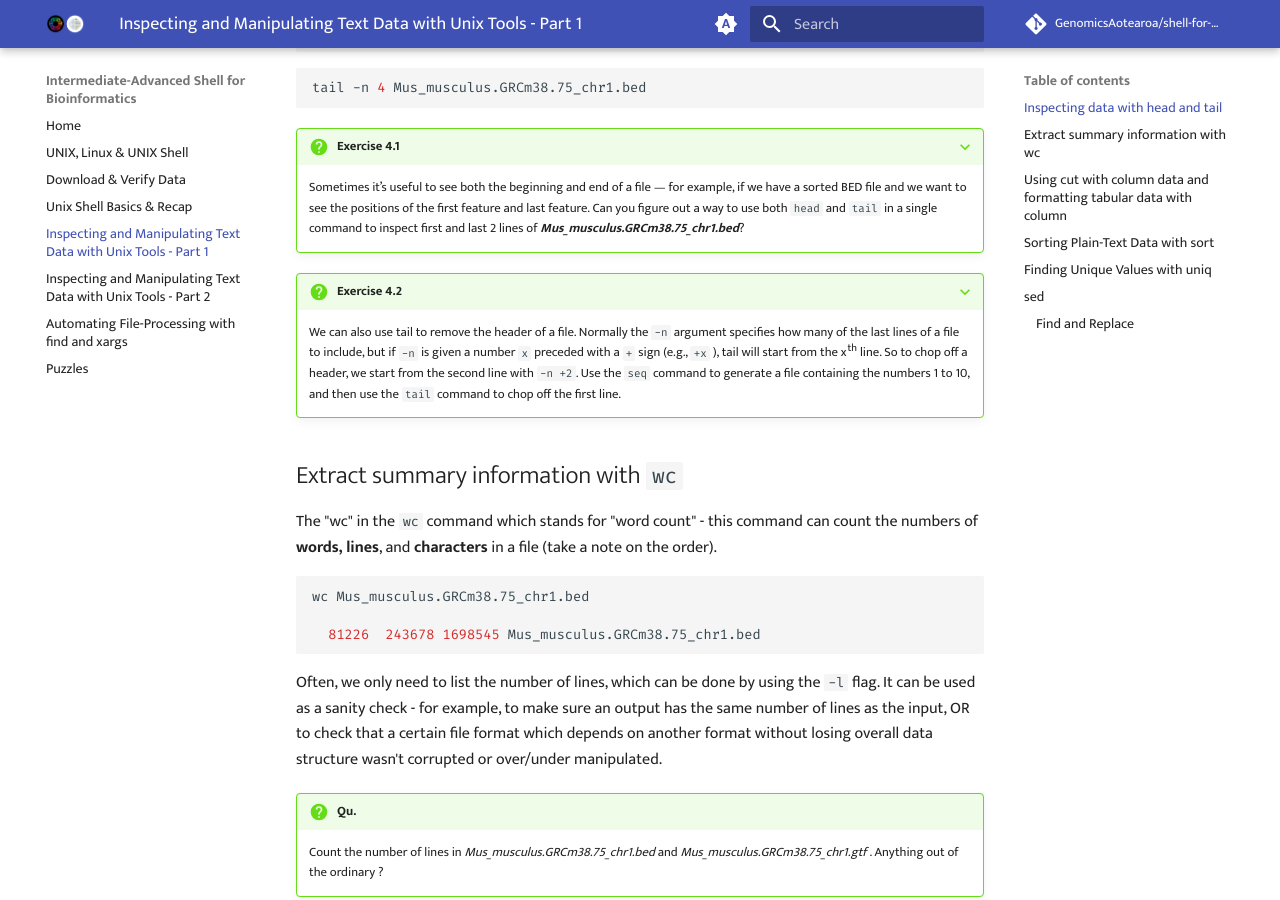
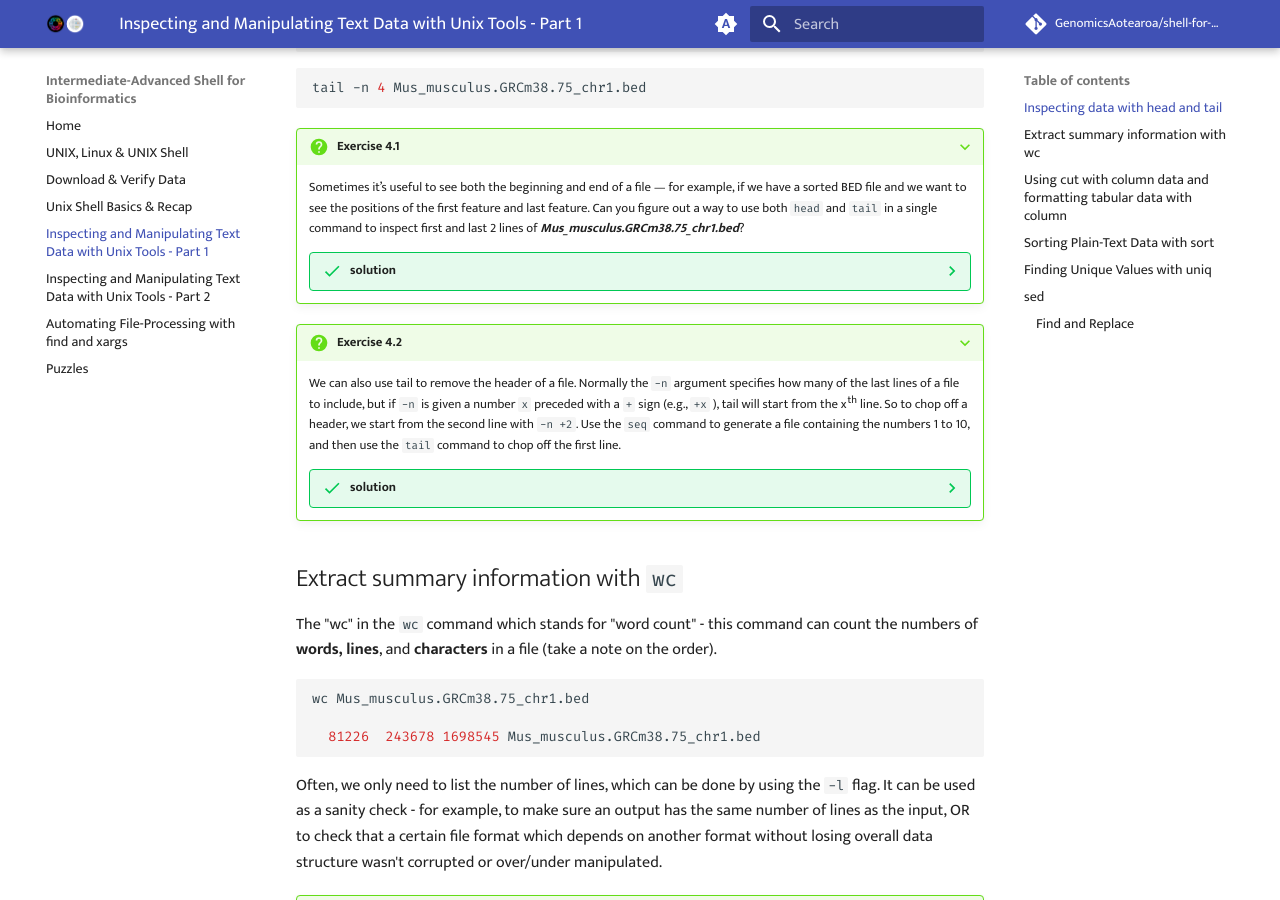
Before and after one commit to GenomicsAotearoa/shell-for-bioinformatics, an MkDocs documentation site: the page built from docs/4_inspectmanipluate.md, in a window 1280 px wide and 900 px high, scrolled down 1070 px. Built offline with MkDocs 1.6.1 and Material for MkDocs 9.7.7, drawn with Linux system fonts in a browser that asks for light colours; comment, search, counter and statistics services are not loaded; the version menu is left out.

Commit message:
add solutions to ex 4.1 & 4.2

````diff
--- a/docs/4_inspectmanipluate.md
+++ b/docs/4_inspectmanipluate.md
@@ -66,10 +66,16 @@ tail -n 4 Mus_musculus.GRCm38.75_chr1.bed
 
     Sometimes it’s useful to see both the beginning and end of a file — for example, if we have a sorted BED file and we want to see the positions of the first feature and last feature. Can you figure out a way to use both `head` and `tail` in a single command to inspect first and last 2 lines of ***Mus_musculus.GRCm38.75_chr1.bed***?
 
+    ??? success "solution"
+        ```bash
+        $ (head -n 2; tail -n 2) < Mus_musculus.GRCm38.75_chr1.bed
+        ```
 
 ???+ question "Exercise 4.2"
 
     We can also use tail to remove the header of a file. Normally the `-n` argument specifies how many of the last lines of a file to include, but if `-n` is given a number `x` preceded with a `+` sign (e.g., `+x` ), tail will start from the x<sup>th</sup> line. So to chop off a header, we start from the second line with `-n +2`.  Use the `seq` command to generate a file containing the numbers 1 to 10, and then use the `tail` command to chop off the first line.
+
+    ??? success "solution"
 
 ## Extract summary information with `wc`
 
````
